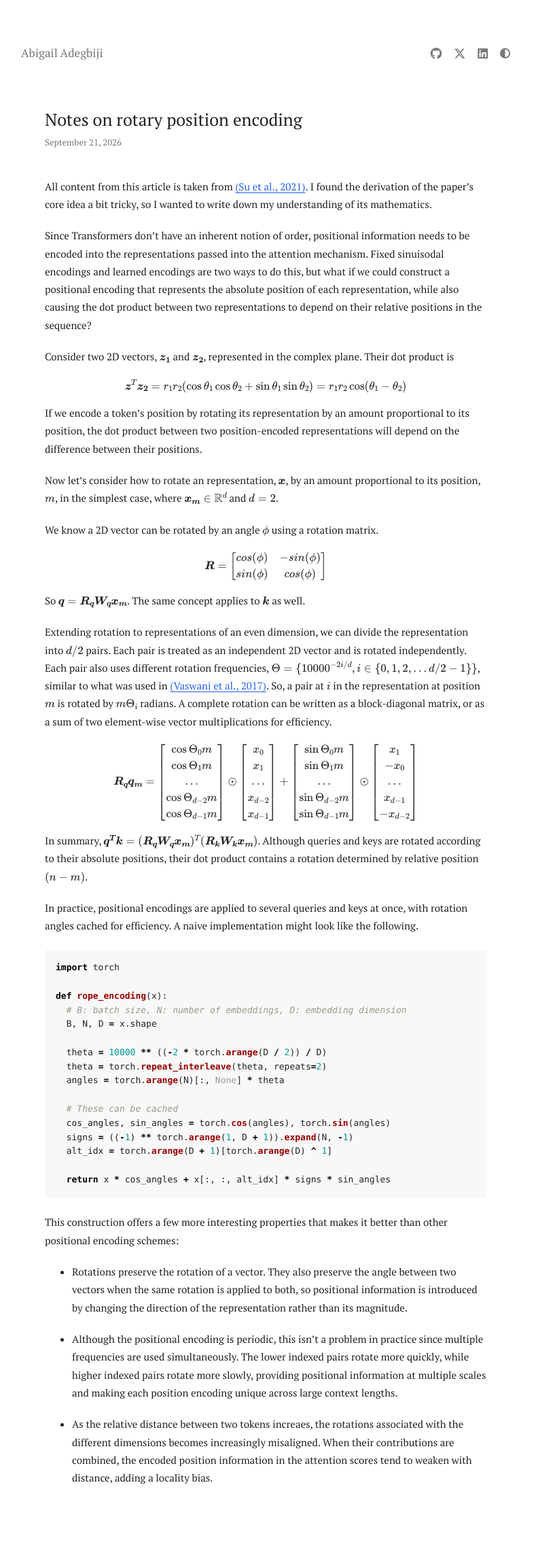
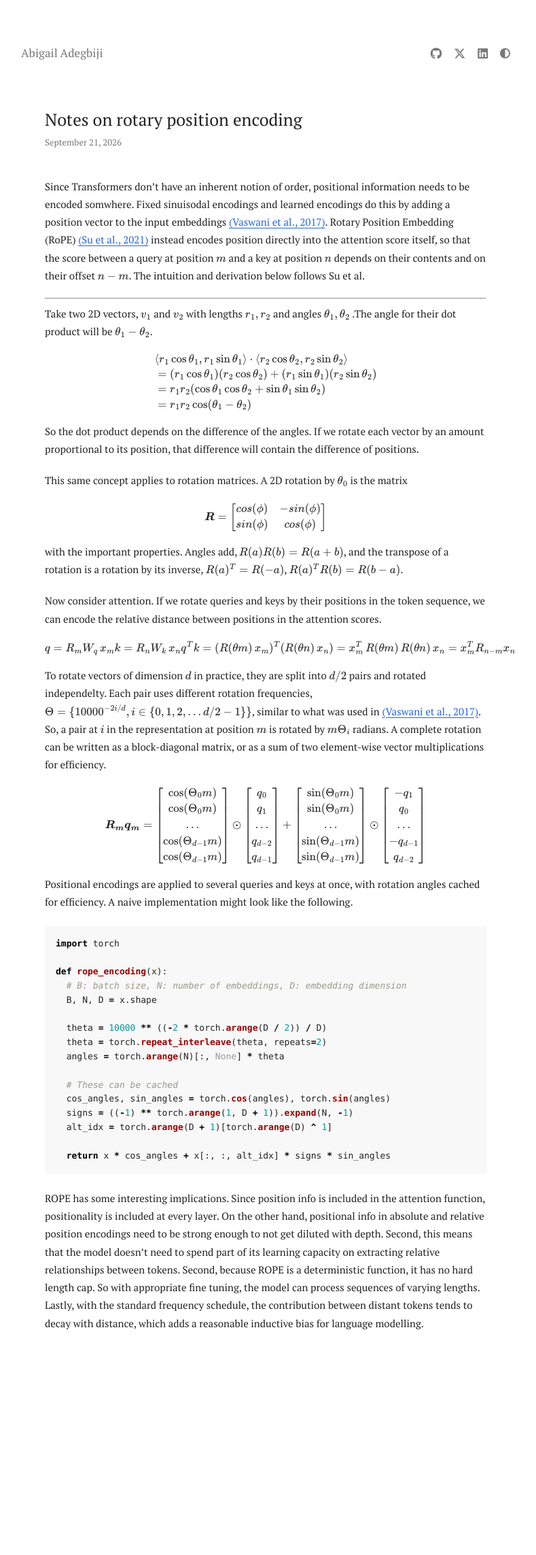
Before and after one commit to aabiji/aabiji.github.io, a Jekyll site: the page built from _posts/2026-09-21-Notes-on-rotary-position-encoding.md, in a window 1280 px wide. Shown: the whole page at 68% size, without its empty margins (249-1038 px from the left). Built offline with Jekyll 4.4.1, drawn with Linux system fonts in a browser that asks for light colours; after the commit the page ends 2059 px from its top, so only the background shows below that.

Commit message:
started rewriting the rope article

````diff
--- a/_posts/2026-09-21-Notes-on-rotary-position-encoding.md
+++ b/_posts/2026-09-21-Notes-on-rotary-position-encoding.md
@@ -3,60 +3,64 @@ title: "Notes on rotary position encoding"
 date: 2026-09-21
 ---
 
-All content from this article is taken from [(Su et al., 2021)](https://arxiv.org/pdf/2104.09864). I found the derivation of the paper's core idea a bit tricky, so I wanted to write down my understanding of its mathematics.
+Since Transformers don't have an inherent notion of order, positional information needs to be encoded somwhere. Fixed sinuisodal encodings and learned encodings do this by adding a position vector to the input embeddings [(Vaswani et al., 2017)](https://arxiv.org/pdf/1706.03762). Rotary Position Embedding (RoPE) [(Su et al., 2021)](https://arxiv.org/pdf/2104.09864) instead encodes position directly into the attention score itself, so that the score between a query at position $m$ and a key at position $n$ depends on their contents and on their offset $n - m$. The intuition and derivation below follows Su et al.
 
-Since Transformers don't have an inherent notion of order, positional information needs to be encoded into the representations passed into the attention mechanism. Fixed sinuisodal encodings and learned encodings are two ways to do this, but what if we could construct a positional encoding that represents the absolute position of each representation, while also causing the dot product between two representations to depend on their relative positions in the sequence?
+---
 
-Consider two 2D vectors, $\boldsymbol{z_1}$ and $\boldsymbol{z_2}$, represented in the complex plane. Their dot product is
+Take two 2D vectors, $v_1$ and $v_2$ with lengths $r_1, r_2$ and angles $\theta_1, \theta_2$ .The angle for their dot product will be $\theta_1 - \theta_2$.
 
 $$
-\boldsymbol{z}^T \boldsymbol{z_2} = r_1 r_2 (\cos \theta_1 \cos \theta_2 +\sin \theta_1 \sin \theta_2) = r_1 r_2 \cos(\theta_1 - \theta_2)
+\begin{aligned}
+& \langle r_1 \cos \theta_1 , r_1 \sin \theta_1  \rangle \cdot \langle r_2 \cos \theta_2 , r_2 \sin \theta_2 \rangle \\
+&= (r_1 \cos \theta_1) (r_2 \cos \theta_2) + (r_1 \sin \theta_1) (r_2 \sin \theta_2) \\
+&= r_1 r_2 (\cos \theta_1 \cos \theta_2 + \sin \theta_1 \sin \theta_2) \\
+&= r_1 r_2 \cos(\theta_1 - \theta_2)
+\end{aligned}
 $$
 
+So the dot product depends on the difference of the angles. If we rotate each vector by an amount proportional to its position, that difference will contain the difference of positions.
 
-If we encode a token's position by rotating its representation by an amount proportional to its position, the dot product between two position-encoded representations will depend on the difference between their positions.
+This same concept applies to rotation matrices. A 2D rotation by $\theta_0$ is the matrix
 
-Now let's consider how to rotate an representation, $\boldsymbol{x}$, by an amount proportional to its position, $m$, in the simplest case, where $\boldsymbol{x_m} \in \mathbb{R}^d$ and $d = 2$.
+$$ \boldsymbol{R} = \begin{bmatrix} cos(\phi) & -sin(\phi) \\ sin(\phi) & cos(\phi) \end{bmatrix} $$
 
-We know a 2D vector can be rotated by an angle $\phi$ using a rotation matrix.
+with the important properties. Angles add, $R(a)R(b) = R(a + b)$, and the transpose of a rotation is a rotation by its inverse, $R(a)^T = R(-a)$, $R(a)^TR(b) = R(b - a)$.
+
+Now consider attention. If we rotate queries and keys by their positions in the token sequence, we can encode the relative distance between positions in the attention scores.
 
 $$
-\boldsymbol{R} = \begin{bmatrix}
-cos(\phi) & -sin(\phi) \\
-sin(\phi) & cos(\phi)
-\end{bmatrix}
+q = R_m W_q \, x_m \\
+k = R_n W_k \, x_n \\
+q^T k = (R(\theta m)\,x_m)^T (R(\theta n)\,x_n) \\
+= x_m^T \, R(\theta m) \, R(\theta n) \, x_n \\
+= x_m^T R_{n - m} x_n \\
 $$
 
-So $\boldsymbol{q} = \boldsymbol{R_q} \boldsymbol{W_q} \boldsymbol{x_m}$. The same concept applies to $\boldsymbol{k}$ as well.
-
-Extending rotation to representations of an even dimension, we can divide the representation into $d / 2$ pairs. Each pair is treated as an independent 2D vector and is rotated independently. Each pair also uses different rotation frequencies, $\Theta = \\{ 10000 ^ {-2 i / d}, i \in \\{ 0, 1, 2, ... d / 2 - 1 \\} \\}$, similar to what was used in [(Vaswani et al., 2017)](https://arxiv.org/pdf/1706.03762). So, a pair at $i$ in the representation at position $m$ is rotated by $m \Theta_i$ radians. A complete rotation can be written as a block-diagonal matrix, or as a sum of two element-wise vector multiplications for efficiency.
+To rotate vectors of dimension $d$ in practice, they are split into $d / 2$ pairs and rotated independelty. Each pair uses different rotation frequencies, $\Theta = \\{ 10000 ^ {-2 i / d}, i \in \\{ 0, 1, 2, ... d / 2 - 1 \\} \\}$, similar to what was used in [(Vaswani et al., 2017)](https://arxiv.org/pdf/1706.03762). So, a pair at $i$ in the representation at position $m$ is rotated by $m \Theta_i$ radians. A complete rotation can be written as a block-diagonal matrix, or as a sum of two element-wise vector multiplications for efficiency.
 
 $$
 
-\boldsymbol{R_q} \boldsymbol{q_m} =
-
+\boldsymbol{R_m} \boldsymbol{q_m} =
 
 \begin{bmatrix}
-\text{cos}\,\Theta_0 m \\ \text{cos}\,\Theta_1 m \\ ... \\ \text{cos}\,\Theta_{d - 2} m \\ \text{cos}\,\Theta_{d - 1} m
+\text{cos}(\Theta_0 m) \\ \text{cos}(\Theta_0 m) \\ ... \\ \text{cos}(\Theta_{d - 1} m) \\ \text{cos}(\Theta_{d - 1} m)
 \end{bmatrix}
 \odot
 \begin{bmatrix}
-x_0 \\ x_1 \\ ... \\ x_{d - 2} \\ x_{d - 1}
+q_0 \\ q_1 \\ ... \\ q_{d - 2} \\ q_{d - 1}
 \end{bmatrix}
 +
 
 \begin{bmatrix}
-\text{sin}\,\Theta_0 m \\ \text{sin}\,\Theta_1 m \\ ... \\ \text{sin}\,\Theta_{d - 2} m \\ \text{sin}\,\Theta_{d - 1} m
+\text{sin}(\Theta_0 m) \\ \text{sin}(\Theta_0 m) \\ ... \\ \text{sin}(\Theta_{d - 1} m) \\ \text{sin}(\Theta_{d - 1} m)
 \end{bmatrix}
 \odot
 \begin{bmatrix}
-x_1 \\ -x_0 \\ ... \\ x_{d - 1} \\ -x_{d - 2}
+-q_1 \\ q_0 \\ ... \\ -q_{d - 1} \\ q_{d - 2}
 \end{bmatrix}
 $$
 
-In summary, $ \boldsymbol{q^T k} = (\boldsymbol{R_q} \boldsymbol{W_q} \boldsymbol{x_m})^T (\boldsymbol{R_k} \boldsymbol{W_k} \boldsymbol{x_m}) $. Although queries and keys are rotated according to their absolute positions, their dot product contains a rotation determined by relative position $(n - m)$.
-
-In practice, positional encodings are applied to several queries and keys at once, with rotation angles cached for efficiency. A naive implementation might look like the following.
+Positional encodings are applied to several queries and keys at once, with rotation angles cached for efficiency. A naive implementation might look like the following.
 
 ```py
 import torch
@@ -77,10 +81,4 @@ def rope_encoding(x):
   return x * cos_angles + x[:, :, alt_idx] * signs * sin_angles
 ```
 
-This construction offers a few more interesting properties that makes it better than other positional encoding schemes:
-
-- Rotations preserve the rotation of a vector. They also preserve the angle between two vectors when the same rotation is applied to both, so positional information is introduced by changing the direction of the representation rather than its magnitude.
-
-- Although the positional encoding is periodic, this isn't a problem in practice since multiple frequencies are used simultaneously. The lower indexed pairs rotate more quickly, while higher indexed pairs rotate more slowly, providing positional information at multiple scales and making each position encoding unique across large context lengths.
-
-- As the relative distance between two tokens increaes, the rotations associated with the different dimensions becomes increasingly misaligned. When their contributions are combined, the encoded position information in the attention scores tend to weaken with distance, adding a locality bias.
+ROPE has some interesting implications. Since position info is included in the attention function, positionality is included at every layer. On the other hand, positional info in absolute and relative position encodings need to be strong enough to not get diluted with depth. Second, this means that the model doesn't need to spend part of its learning capacity on extracting relative relationships between tokens. Second, because ROPE is a deterministic function, it has no hard length cap. So with appropriate fine tuning, the model can process sequences of varying lengths. Lastly, with the standard frequency schedule, the contribution between distant tokens tends to decay with distance, which adds a reasonable inductive bias for language modelling.
--- a/assets/css/style.css
+++ b/assets/css/style.css
@@ -194,8 +194,11 @@ a:hover {
 }
 
 .post-content h2,
-.post-content h3 {
-  font-weight: 400;
+.post-content h3,
+.post-content h4,
+.post-content h5,
+.post-content h6 {
+  font-weight: bold;
   line-height: 1.35;
   margin: 2em 0 .7em
 }
````
